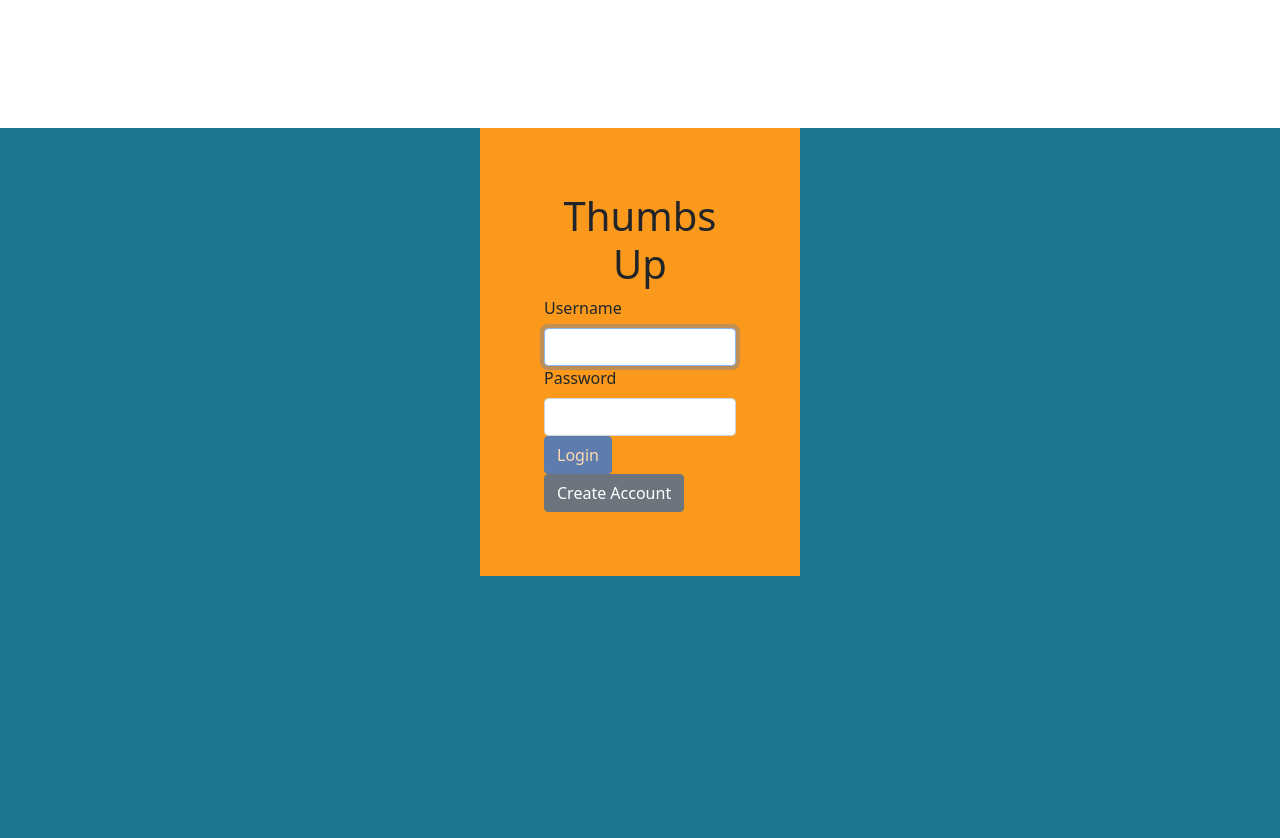
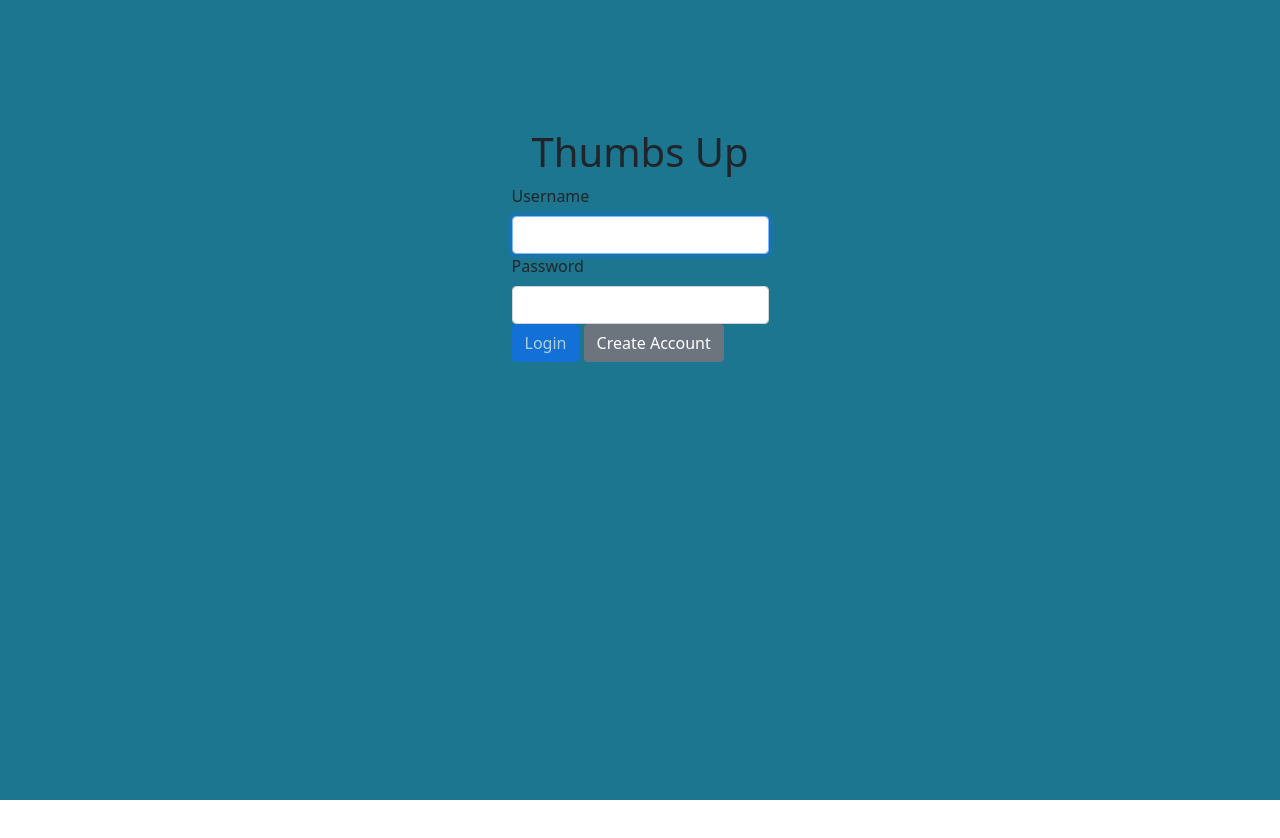
Before and after one commit to sterlingmuller/ThumbsUp, a React app: page / in a window 1280 px wide. Shown: the top 838 px of the page. After the commit the page ends 800 px from the top, so only its background shows below. Built offline with nearby package versions, Linux system fonts and the light colour scheme; the HTML template or start-up script is replaced by a standard one.

Commit message:
More styling changes

```diff
--- a/client/src/components/LoginAndSelection/Login.css
+++ b/client/src/components/LoginAndSelection/Login.css
@@ -1,10 +1,10 @@
 .Login {
+  display: flex;
+  flex-direction: column;
   justify-content: center;
-  margin: 0 auto;
-  padding: 4em;
-  max-width: 320px;
-  margin-top: 10%;
-  background-color: #FA991C;
+  align-items: center;
+  padding-top: 10%;
+  /* background-color: #FA991C; */
 
 }
 
@@ -19,16 +19,37 @@
 }
 
 .riderOrDriver {
+  position: relative;
   justify-content: center;
 }
 
 
 .riderOrDriver img {
   display: inline-block;
-  width: auto;
-  padding: 5em;
-  margin: 5em;
+  right: 10%;
+  width: 30rem;
+  margin: 2rem;
   cursor: pointer;
+  padding: 3rem;
+}
+
+.imgWrapper {
+  display: flex;
+  flex-direction: column;
+  align-items: center;
+}
+
+.RorDwrapper {
+  display: flex;
+  flex-direction: row;
+  justify-content: center;
+  align-items: center;
+}
+
+@media screen and (max-width: 600px) {
+  .RorDwrapper {
+    flex-direction: column;
+  }
 }
 
 .backToMainNav {
--- a/client/src/components/LoginAndSelection/riderOrDriverSelection.jsx
+++ b/client/src/components/LoginAndSelection/riderOrDriverSelection.jsx
@@ -30,9 +30,22 @@ export const RiderOrDriverSelection = () => {
   return (
     <div className="riderOrDriver">
       <h1>Today I'd like to</h1>
-        <img className="rider" name="rider" onClick={becomeRider} src="https://us.123rf.com/450wm/zerolost/zerolost1908/zerolost190800298/128045676-hand-holds-smartphone-calling-taxi-service.jpg?ver=6"></img>
-        <img className="driver" name="driver" onClick={becomeDriver} src="https://cdn.iconscout.com/icon/premium/png-256-thumb/steering-wheel-92-1091349.png"></img>
+      <div className="RorDwrapper">
+        <div className="imgWrapper">
+          <h2>Ride</h2>
+          <img className="rider" name="rider" onClick={becomeRider} src="https://icon-library.com/images/carpool-icon/carpool-icon-28.jpg"></img>
+        </div>
+        <div className="imgWrapper">
+          <h2>Drive</h2>
+          <img className="driver" name="driver" onClick={becomeDriver} src="https://cdn.iconscout.com/icon/premium/png-256-thumb/steering-wheel-92-1091349.png"></img>
+        </div>
+      </div>
     </div>
   );
 
 }
+
+
+
+
+{/* <img className="driver" name="driver" onClick={becomeDriver} src="https://cdn.iconscout.com/icon/premium/png-256-thumb/steering-wheel-92-1091349.png"></img> */}
```
Also changed, not shown: 1 other file (tests, documents, lock files or other folders).
